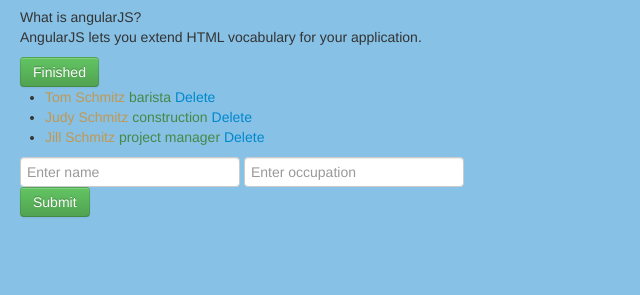
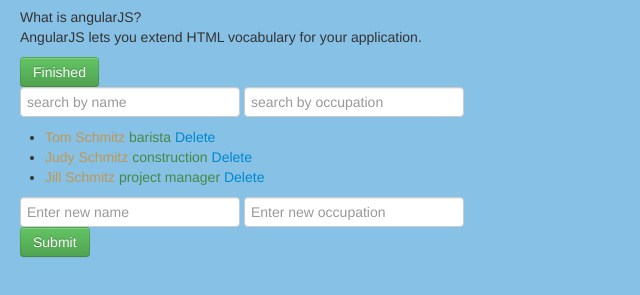
Before and after one commit to davethemaker/angularResources, a plain HTML site: page index.html in a window 1280 px wide. Both pictures are taken after a click on the element "What is angularJS?". Shown: the part 73-368 px from the top of the page, without its empty margins (0-640 px from the left). Drawn offline with Linux system fonts and the light colour scheme.

Commit message:
add filters by name and occupation

```diff
--- a/index.html
+++ b/index.html
@@ -16,14 +16,20 @@
 			<div class="col-xs-6">
 				<div id="left_content">
 				<h3>Angular Resources</h3>
+				<div id="whatIsAngular">
 					<span ng-click="show=true">What is angularJS?</span>
-					<span ng-show="show" id="displayText">
-						<p>AngularJS lets you extend HTML vocabulary for your application. </p>
+					<span ng-show="show" >
+						<p id="displayText">AngularJS lets you extend HTML vocabulary for your application. </p>
 						<span ng-click="show=false"><button type="button" class="btn btn-success btn-xs" >Finished</button></span>
 					</span>
+				</div>
 				<div>
+					<div id="personQuery">
+						<input type="text" ng-model="nameQuery" placeholder="search by name" />
+						<input type="text" ng-model="occupationQuery" placeholder="search by occupation" />
+					</div>
 					<ul>
-								<li ng-repeat="person in persons">
+						<li ng-repeat="person in persons | filter: nameQuery | filter: occupationQuery">
 							<span ng-click="editing=true"  ng-hide="editing" class="text-warning">{{person.name}}</span>
 							<span class="form-group" ng-show="editing" ng-submit="editing=false">
 								<form class="form-inline" role="form">
@@ -37,12 +43,11 @@
 					</ul>
 					<form ng-submit="addPerson()" class="form-inline" role="form">
 						<div class="form-group">
-							<input type="text" ng-model="personName" class="form-control" placeholder="Enter name">
-							<input type="text" ng-model="personOccupation" class="form-control" placeholder="Enter occupation">
+							<input type="text" ng-model="personName" class="form-control" placeholder="Enter new name">
+							<input type="text" ng-model="personOccupation" class="form-control" placeholder="Enter new occupation">
 						</div>
 						<button type="submit" class="btn btn-success">Submit</button>
 					</form>
-						</div>
 				</div>
 			</div>
 			<div class="col-xs-6">
```
Lines whose indentation alone changed are shown as unchanged.
